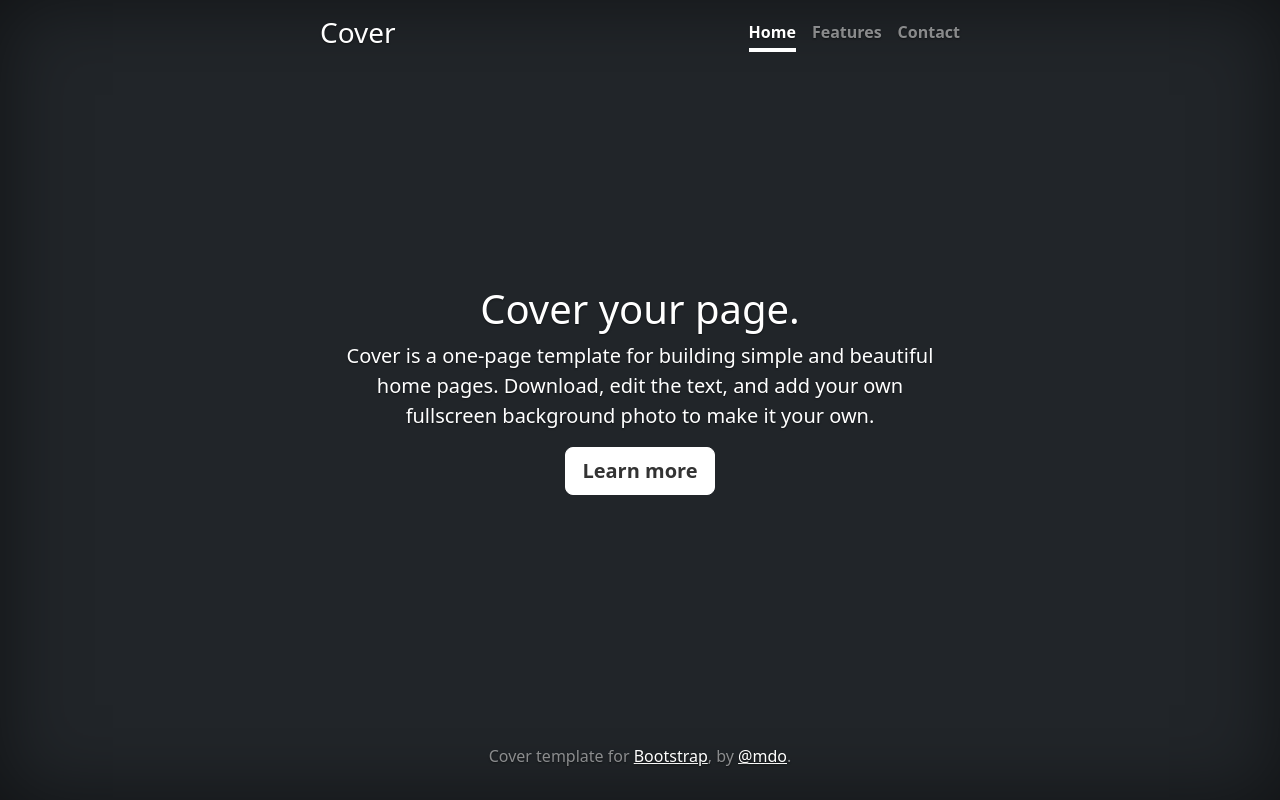
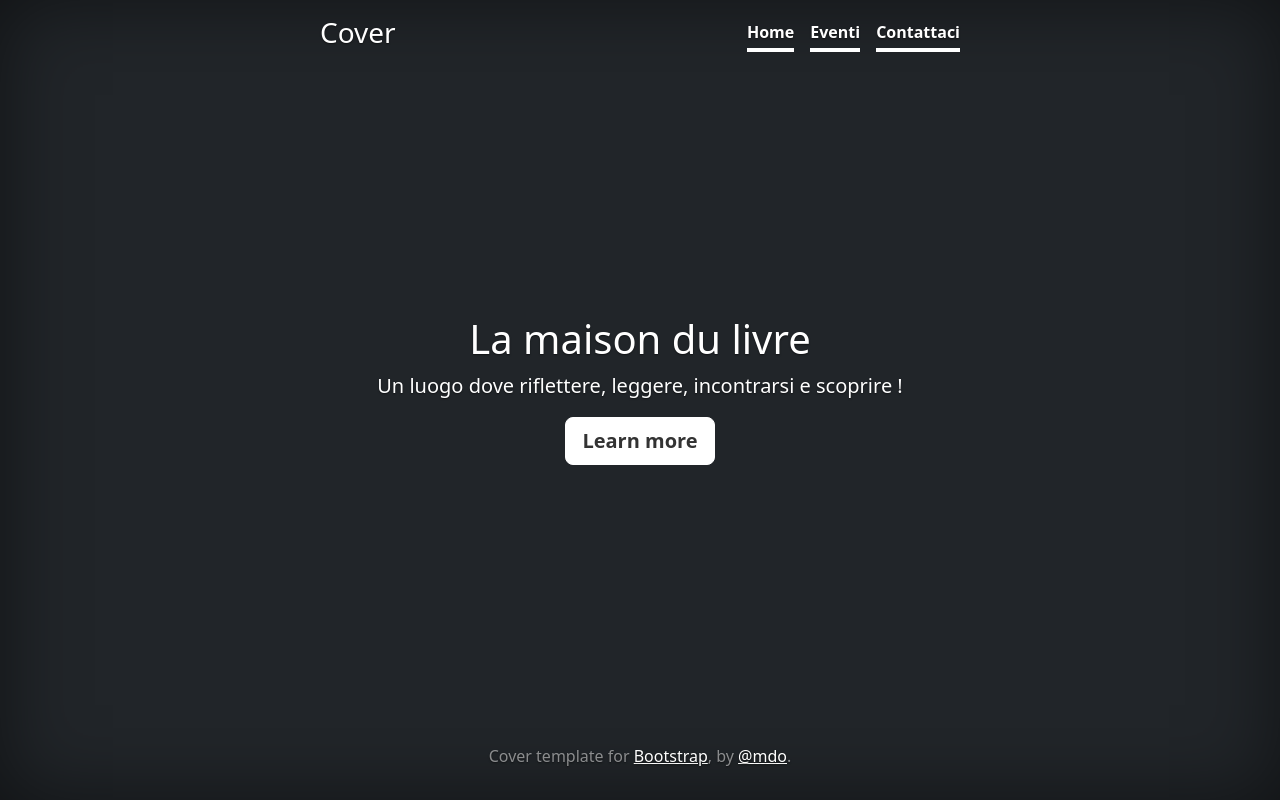
Before and after one commit to Lamaisondulivre/Lamaisondulivre.github.io, a plain HTML site: page index.html in a window 1280 px wide. Drawn offline with nearby package versions, Linux system fonts and the light colour scheme.

Commit message:
Add files via upload

```diff
--- a/index.html
+++ b/index.html
@@ -14,7 +14,9 @@
 
 
 
-<link href="../assets/dist/css/bootstrap.min.css" rel="stylesheet">
+
+<!-- CSS only -->
+<link href="https://cdn.jsdelivr.net/npm/bootstrap@5.2.3/dist/css/bootstrap.min.css" rel="stylesheet" integrity="sha384-rbsA2VBKQhggwzxH7pPCaAqO46MgnOM80zW1RWuH61DGLwZJEdK2Kadq2F9CUG65" crossorigin="anonymous">
 
     <style>
       .bd-placeholder-img {
@@ -81,15 +83,15 @@
       <h3 class="float-md-start mb-0">Cover</h3>
       <nav class="nav nav-masthead justify-content-center float-md-end">
         <a class="nav-link fw-bold py-1 px-0 active" aria-current="page" href="#">Home</a>
-        <a class="nav-link fw-bold py-1 px-0" href="#">Features</a>
-        <a class="nav-link fw-bold py-1 px-0" href="#">Contact</a>
+        <a class="nav-link fw-bold py-1 px-0 active" href="#"> Eventi</a>
+        <a class="nav-link fw-bold py-1 px-0 active" href="#">Contattaci</a>
       </nav>
     </div>
   </header>
 
   <main class="px-3">
-    <h1>Cover your page.</h1>
-    <p class="lead">Cover is a one-page template for building simple and beautiful home pages. Download, edit the text, and add your own fullscreen background photo to make it your own.</p>
+    <h1>La maison du livre </h1>
+    <p class="lead"> Un luogo dove riflettere, leggere, incontrarsi e scoprire !</p>
     <p class="lead">
       <a href="#" class="btn btn-lg btn-secondary fw-bold border-white bg-white">Learn more</a>
     </p>
```
